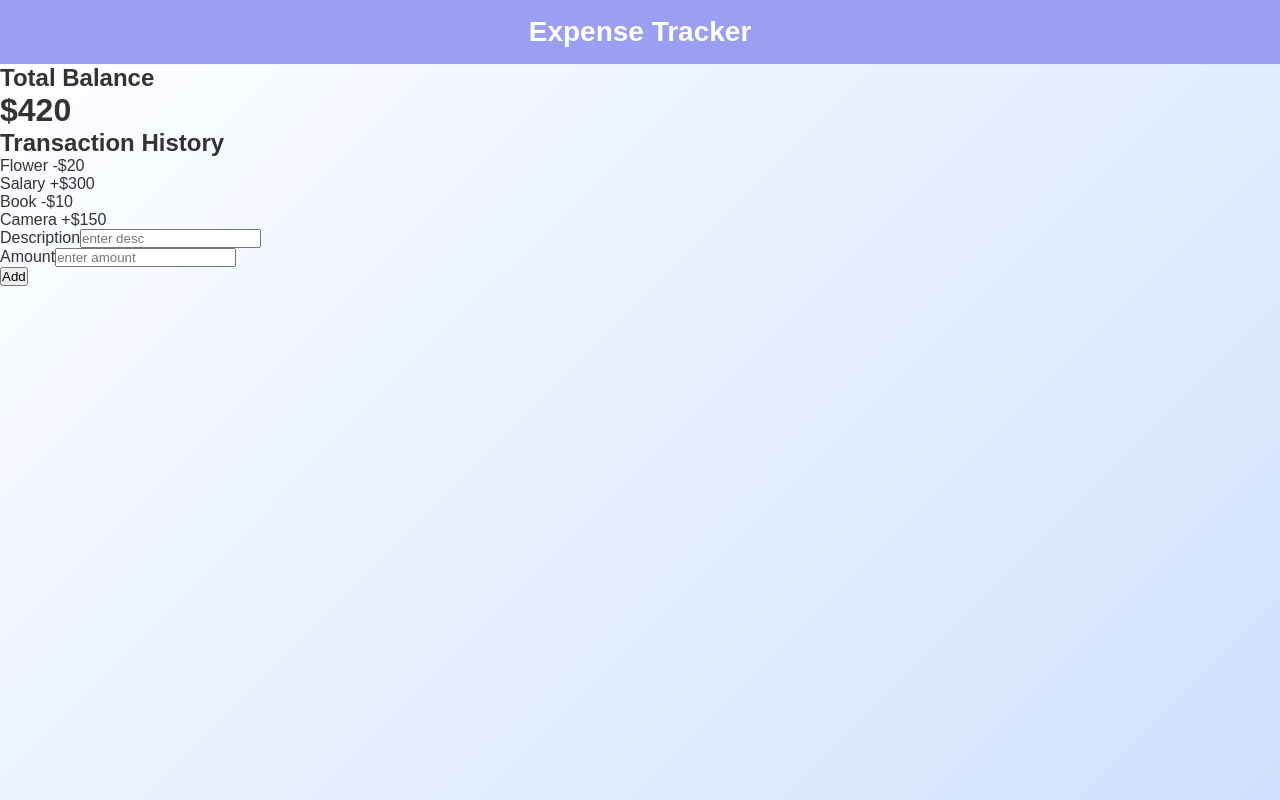
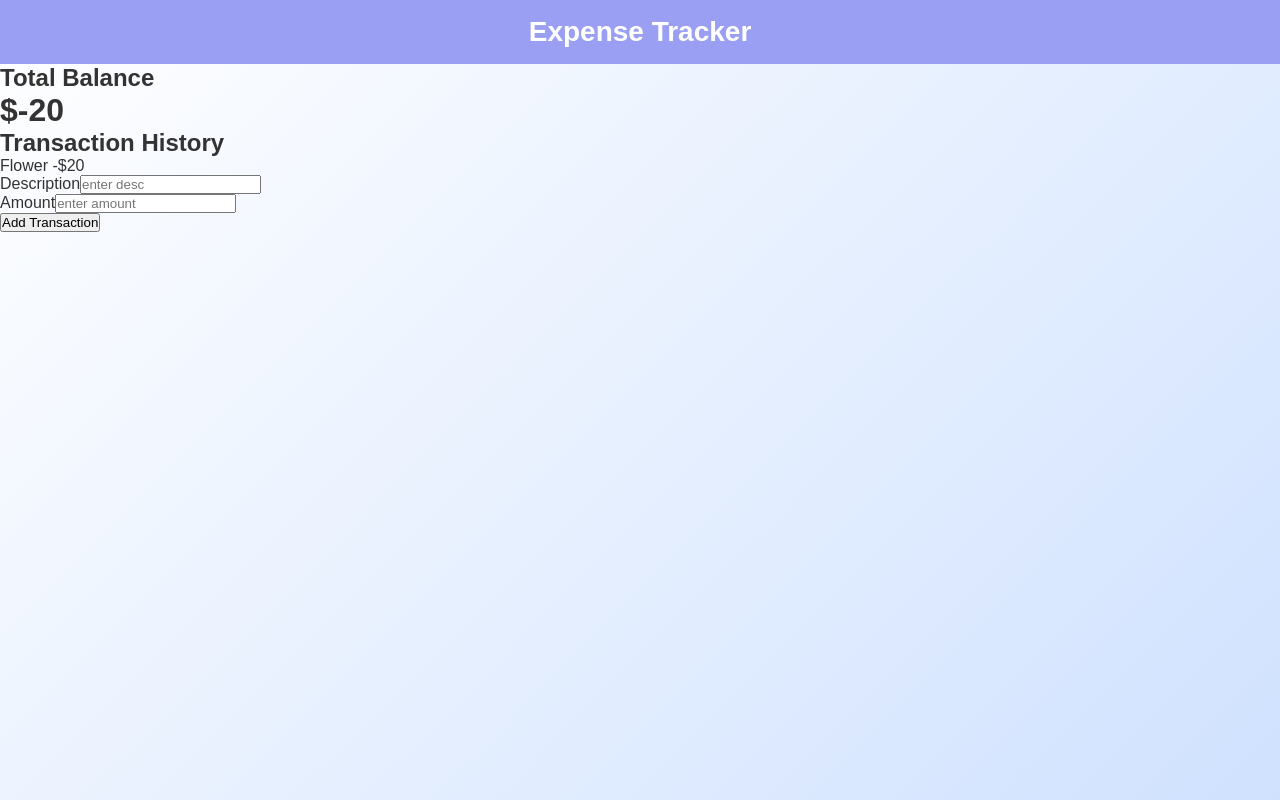
Before and after one commit to aqib-nawaz/expensetracker, a React (Vite) app: page / in a window 1280 px wide. Built offline with nearby package versions, Linux system fonts and the light colour scheme.

Commit message:
Add Transaction and render on UI

```diff
--- a/src/App.jsx
+++ b/src/App.jsx
@@ -1,4 +1,4 @@
-import React from 'react';
+import React, { useState } from 'react';
 import './App.css'
 
 import Header from './components/Header';
@@ -7,19 +7,24 @@ import TransactionHistory from './components/TransactionHistory';
 import AddTransactions from './components/AddTransactions';
 
 function App() {
-
   const dummyTransactions = [
     { id: 1, text: 'Flower', amount: -20 },
-    { id: 2, text: 'Salary', amount: 300 },
-    { id: 3, text: 'Book', amount: -10 },
-    { id: 4, text: 'Camera', amount: 150 }
+
   ];
+  const [allTranssction, setAllTransactions] = useState(dummyTransactions)
+
+  const handleTransactionAdd = (data) => {
+    setAllTransactions((prev) => {
+      return [data, ...prev]
+    })
+  }
+
   return (
     <>
       <Header />
-      <Balance transactions={dummyTransactions} />
-      <TransactionHistory transactions={dummyTransactions} />
-      <AddTransactions />
+      <Balance transactions={allTranssction} />
+      <TransactionHistory transactions={allTranssction} />
+      <AddTransactions handleTransactionAdd={handleTransactionAdd} />
     </>
   )
 }
--- a/src/components/AddTransactions.jsx
+++ b/src/components/AddTransactions.jsx
@@ -1,23 +1,48 @@
-import React from 'react'
+/* eslint-disable react/prop-types */
+import React, { useState } from "react";
 
-const AddTransactions = () => {
+const AddTransactions = (props) => {
+	const [detail, setDetail] = useState("");
+	const [amount, setAmount] = useState('');
 
+	const addTransaction = (e) => {
+		e.preventDefault();
+		const transationObj = {
+			id: Math.random() * 10,
+			text: detail,
+			amount: amount,
+		}
+
+		props.handleTransactionAdd(transationObj);
+		setDetail('')
+		setAmount('')
+	};
 
 	return (
-		<div>
-			<form action="#">
+		<form onSubmit={addTransaction}>
 			<div>
 				<label htmlFor="desc">Description</label>
-					<input type="text" id='desc' placeholder='enter desc' />
+				<input
+					type="text"
+					id="desc"
+					placeholder="enter desc"
+					value={detail}
+					onChange={(e) => setDetail(e.target.value)}
+				/>
 			</div>
 			<div>
 				<label htmlFor="amount">Amount</label>
-					<input type="number" id='amount' placeholder='enter amount' />
+				<input
+					type="number"
+					id="amount"
+					placeholder="enter amount"
+					value={amount}
+					onChange={(e) => setAmount(e.target.value)}
+				/>
 			</div>
-				<button type='submit'>Add</button>
+			<button type="submit">Add Transaction</button>
 		</form>
-		</div>
-	)
-}
+	);
+};
 
-export default AddTransactions
+export default AddTransactions;
--- a/src/components/Balance.jsx
+++ b/src/components/Balance.jsx
@@ -9,7 +9,7 @@ function Balance({ transactions }) {
 				$
 				{transactions
 					.map((item) => item.amount)
-					.reduce((acc, amount) => (acc += amount), 0)
+					.reduce((acc, amount) => (acc += +amount), 0)
 				}
 			</h1>
 		</div>
```
Lines whose indentation alone changed are shown as unchanged.
